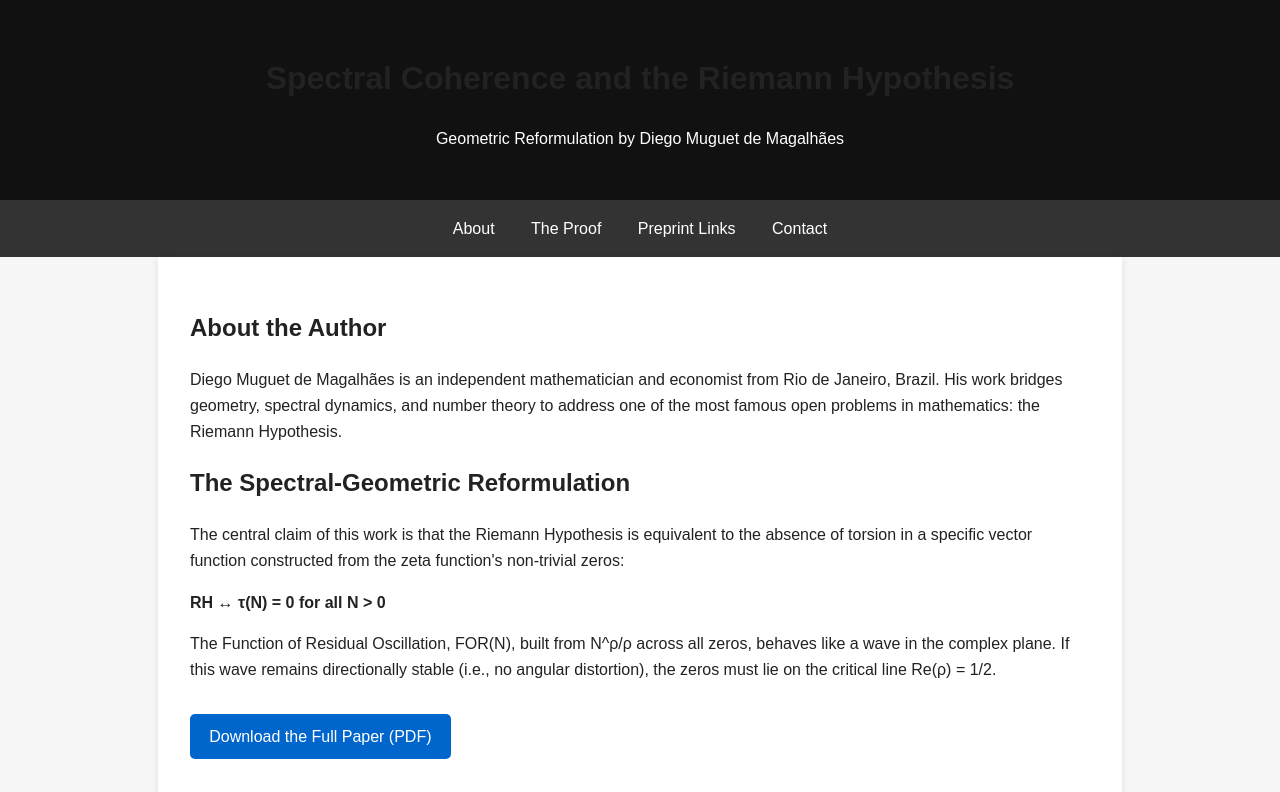
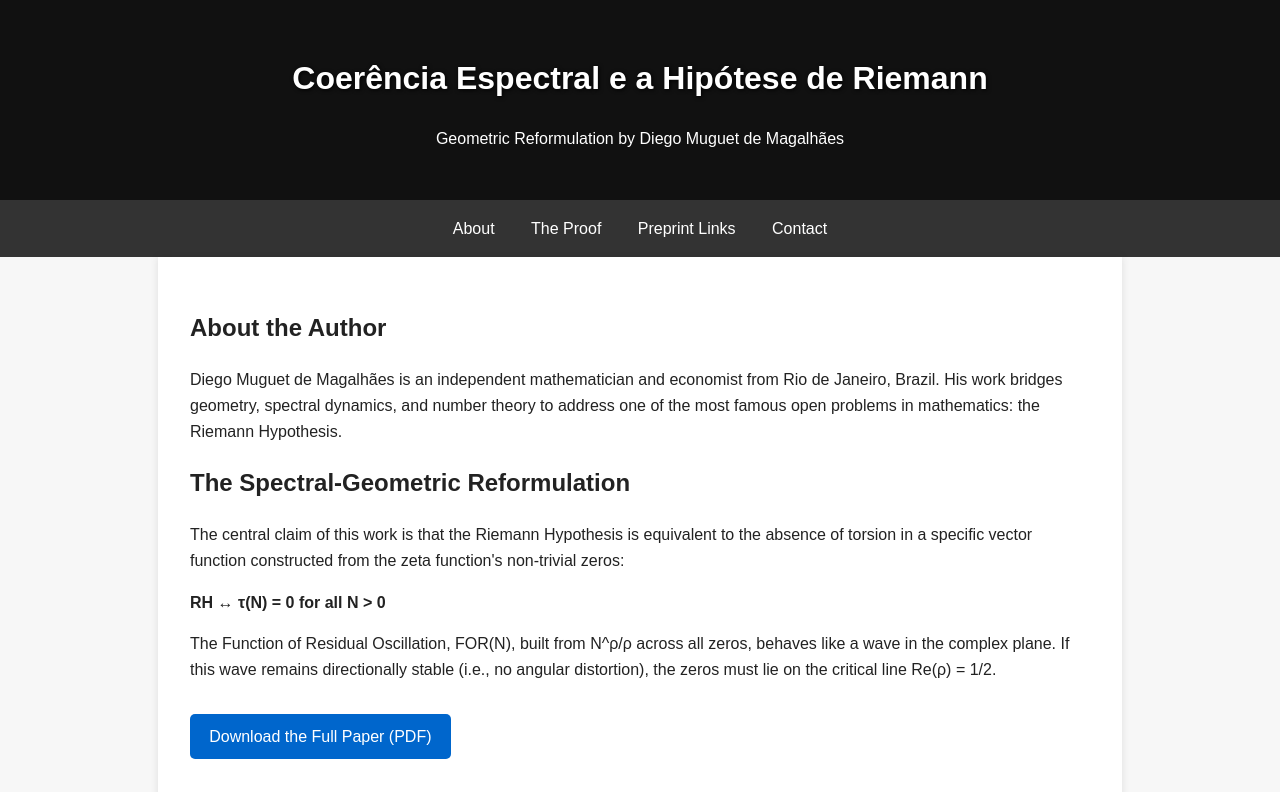
Before and after one commit to Diegomuguetrj/Riemann-proof, a plain HTML site: page index.html in a window 1280 px wide. Shown: the top 792 px of the page. Drawn offline with Linux system fonts and the light colour scheme.

Commit message:
Update index.html

```diff
--- a/index.html
+++ b/index.html
@@ -21,7 +21,9 @@
 </head>
 <body>
   <header>
-    <h1>Spectral Coherence and the Riemann Hypothesis</h1>
+    <h1 style="color: white; font-weight: bold; text-shadow: 1px 1px 4px black;">
+  Coerência Espectral e a Hipótese de Riemann
+</h1>
     <p>Geometric Reformulation by Diego Muguet de Magalhães</p>
   </header>
   <nav>
```
